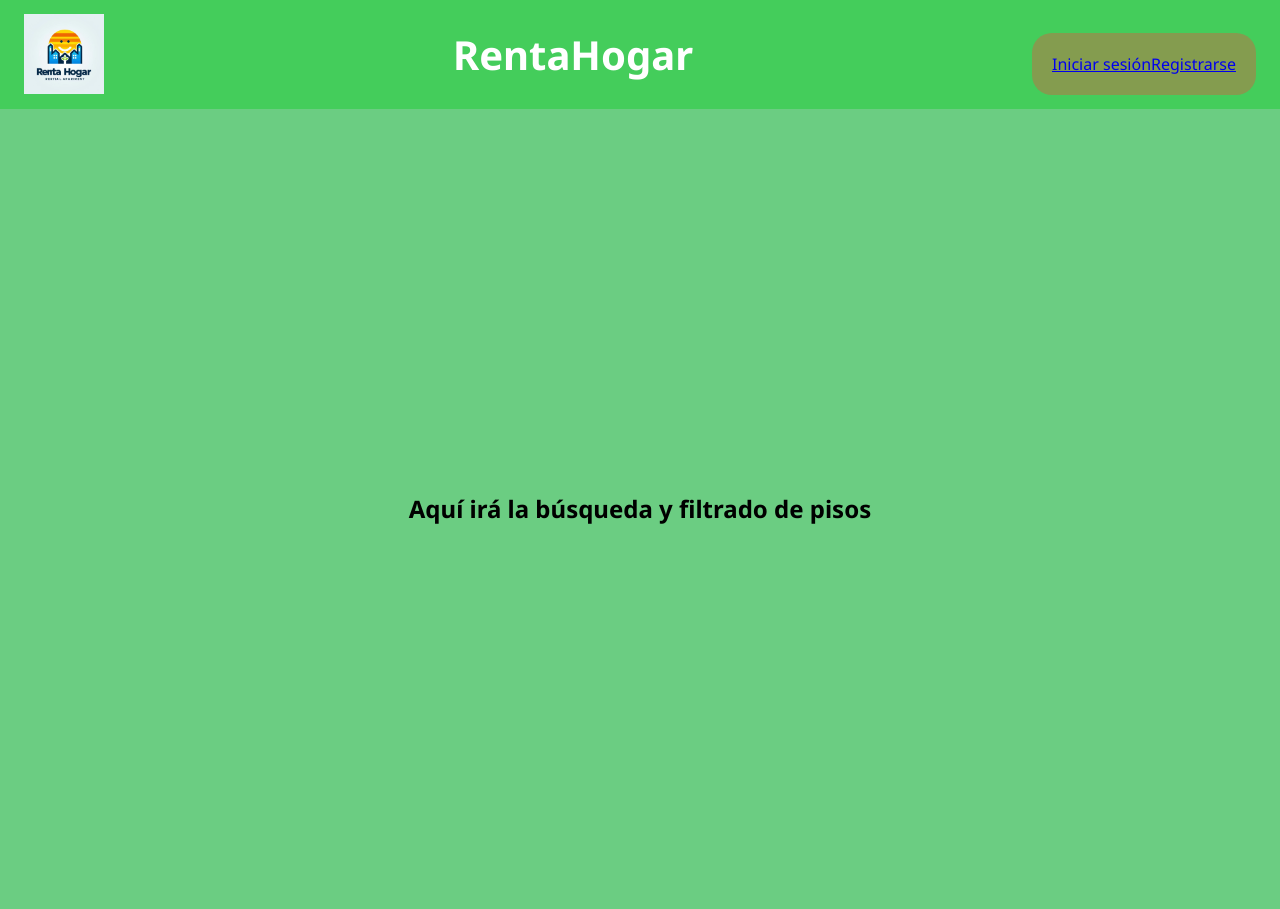
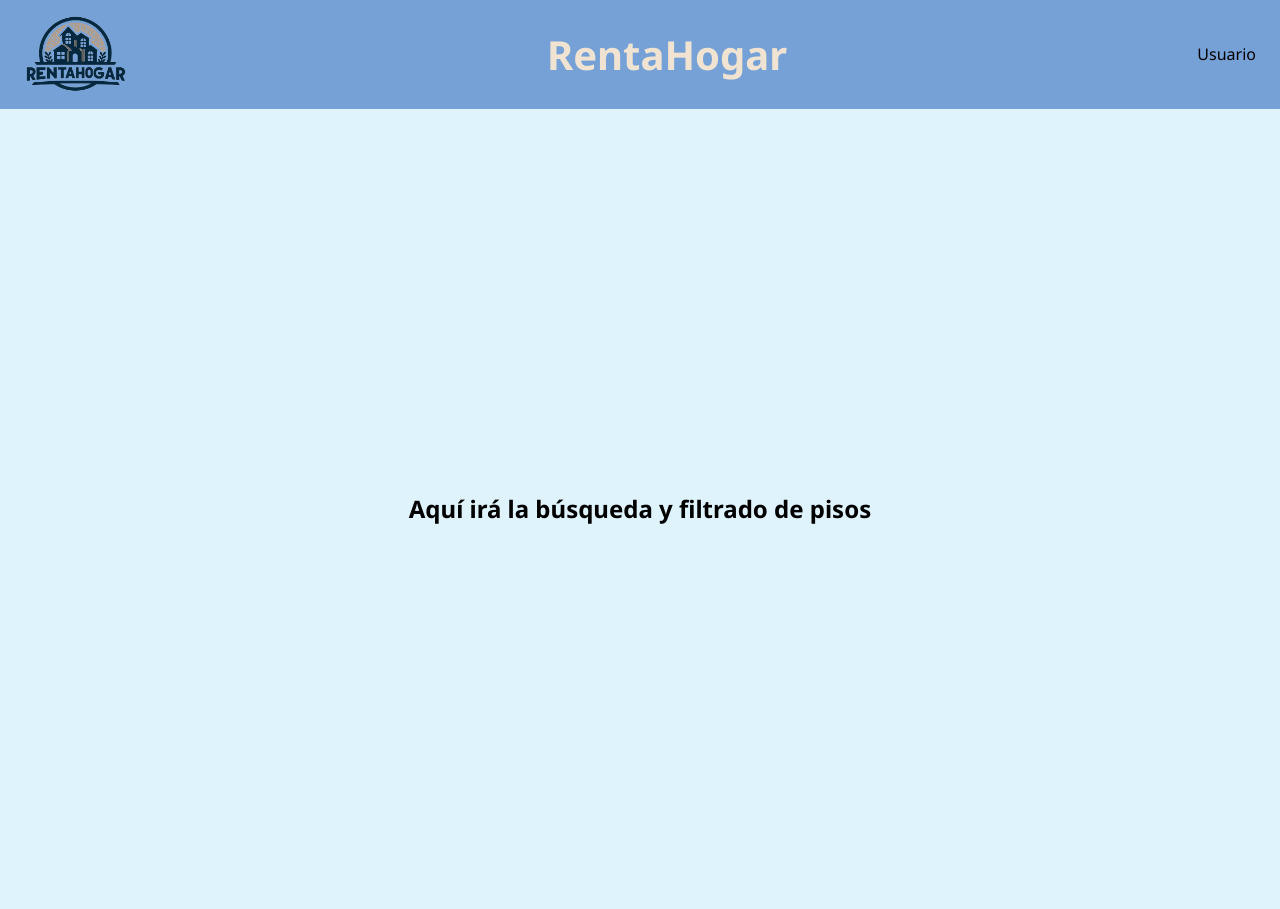
Before and after one commit to hugborang/Trabajo-PGPI-3.12, a Django app: page /home/ in a window 1280 px wide. Run offline with Django 5.2, Linux system fonts and the light colour scheme.

Commit message:
feat: Cambios en el css

```diff
--- a/Producto/renta_hogar/app/static/css/home_header.css
+++ b/Producto/renta_hogar/app/static/css/home_header.css
@@ -7,24 +7,56 @@
     justify-content: center;
     align-items: center;
     height: 100vh;
-    background-color: #6bcd82;
+    background-color: #dff3fd;
 }
 
 .home-title {
-    color: #fff;
+    color: #f0e3d1;
     font-size: 2.5rem;
     text-align: center;
 }
 
+/* Estilos para el menú de usuario */
 .user-menu {
-    display: flex;
-    justify-content: center;
-    align-items: center;
-    margin-top: 20px;
-    background-color: #849c4f;
-    padding: 20px;
-    border-radius: 20px;
+    position: relative;
+    display: inline-block;
 }
+
+.user-menu a {
+    text-decoration: none;
+    color: #333;
+    padding: 10px;
+    display: block;
+}
+
+/* Contenedor del menú desplegable */
+.user-menu-content {
+    display: none; /* Oculto por defecto */
+    position: absolute;
+    background-color: #f9f9f9;
+    min-width: 160px;
+    box-shadow: 0px 8px 16px rgba(0,0,0,0.2);
+    z-index: 1;
+}
+
+/* Estilo de cada enlace dentro del desplegable */
+.user-menu-content a {
+    color: #333;
+    padding: 12px 16px;
+    text-decoration: none;
+    display: block;
+    font-size: 14px;
+}
+
+.user-menu-content a:hover {
+    background-color: #ddd;
+}
+
+/* Mostrar el menú al pasar el mouse */
+.user-menu:hover .user-menu-content {
+    display: block;
+}
+
 
 body {
     font-family: 'Noto Sans', sans-serif;
@@ -39,5 +71,5 @@ body {
     align-items: center;
     margin: 0 auto;
     padding: 0 1.5rem;
-    background-color: #44cd5b;
+    background-color: #76a1d6;
 }
--- a/Producto/renta_hogar/app/templates/headers/home_header.html
+++ b/Producto/renta_hogar/app/templates/headers/home_header.html
@@ -5,7 +5,7 @@
 {% endblock %}
 
 <link rel="stylesheet" href="https://cdnjs.cloudflare.com/ajax/libs/font-awesome/5.15.4/css/all.min.css">
-<link rel="icon" href="{% static 'images/logo.jfif' %}" type="image/x-icon">
+<link rel="icon" href="{% static 'images/logo.png' %}" type="image/x-icon">
 
 
 <body
@@ -13,14 +13,18 @@
         <div class="navbar">
             <div class="logo">
                 <a href="{% url 'home' %}">
-                    <img src="{% static 'images/logo.jfif' %}" alt="Logo" style="height: 80px; margin-right: 10px;">
+                    <img src="{% static 'images/logo.png' %}" alt="Logo" style="height: 80px; margin-right: 10px;">
                 </a>
             </div>
             <h1 class="home-title">RentaHogar</h1>
             <div class="user-menu">
+                <span>Usuario</span> <!-- Nombre visible del menú de usuario -->
+                <div class="user-menu-content">
                     <a href="/auth/login">Iniciar sesión</a>
                     <a href="/auth/register">Registrarse</a>
+                </div>
             </div>
+
         </div>
     </header>
 </body>
--- a/Producto/renta_hogar/app/templates/headers/login_header.html
+++ b/Producto/renta_hogar/app/templates/headers/login_header.html
@@ -5,7 +5,7 @@
 {% endblock %}
 
 <link rel="stylesheet" href="https://cdnjs.cloudflare.com/ajax/libs/font-awesome/5.15.4/css/all.min.css">
-<link rel="icon" href="{% static 'images/logo.jfif' %}" type="image/x-icon">
+<link rel="icon" href="{% static 'images/logo.png' %}" type="image/x-icon">
 
 
 <body>
@@ -13,7 +13,7 @@
         <div class="navbar">
             <div class="logo">
                 <a >
-                    <img src="{% static 'images/logo.jfif' %}" alt="Logo" style="height: 80px; margin-right: 10px;">
+                    <img src="{% static 'images/logo.png' %}" alt="Logo" style="height: 80px; margin-right: 10px;">
                 </a>
                 {% block encabezado %}<h1>RentaHogar</h1>{% endblock %}
             </div>
```
Also changed, not shown: Producto/renta_hogar/app/static/images/logo.jfif (deleted), Producto/renta_hogar/app/static/images/logo.png (added).
